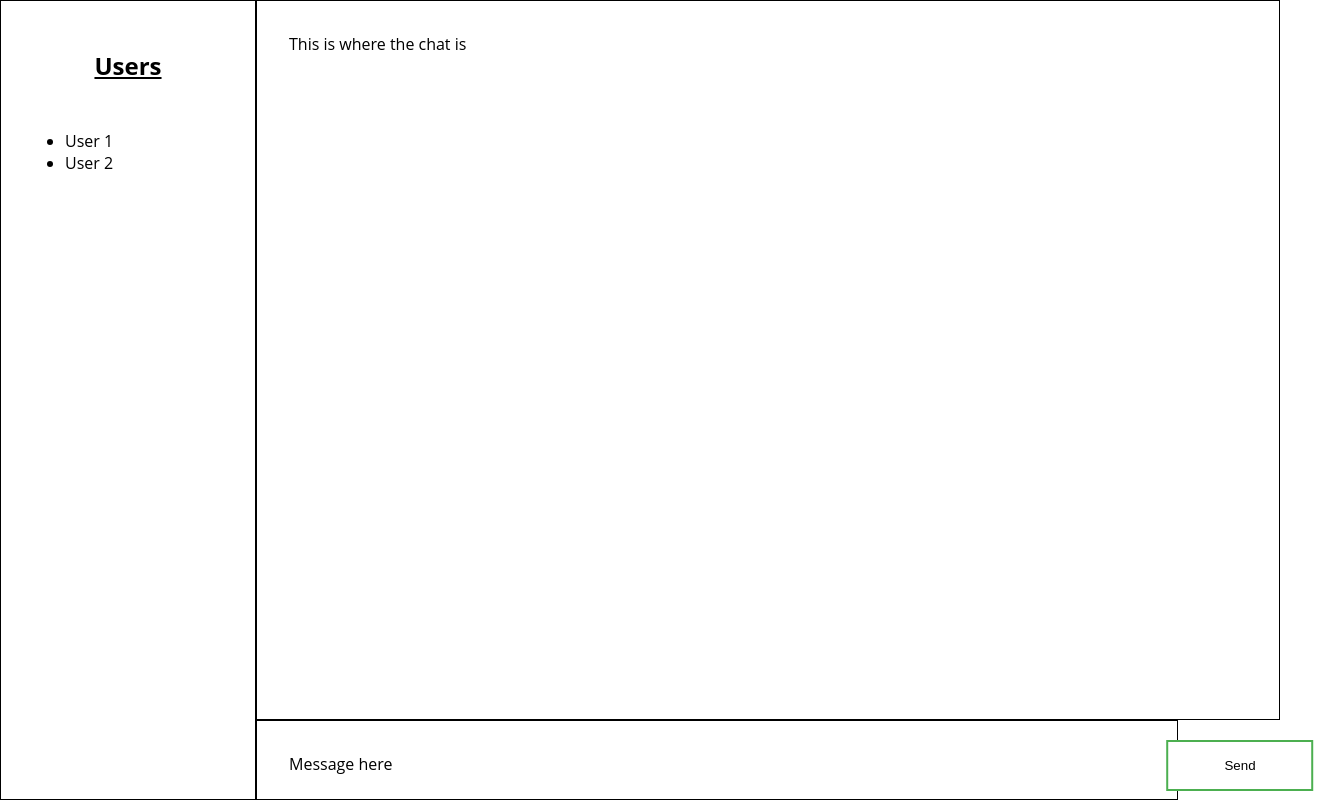
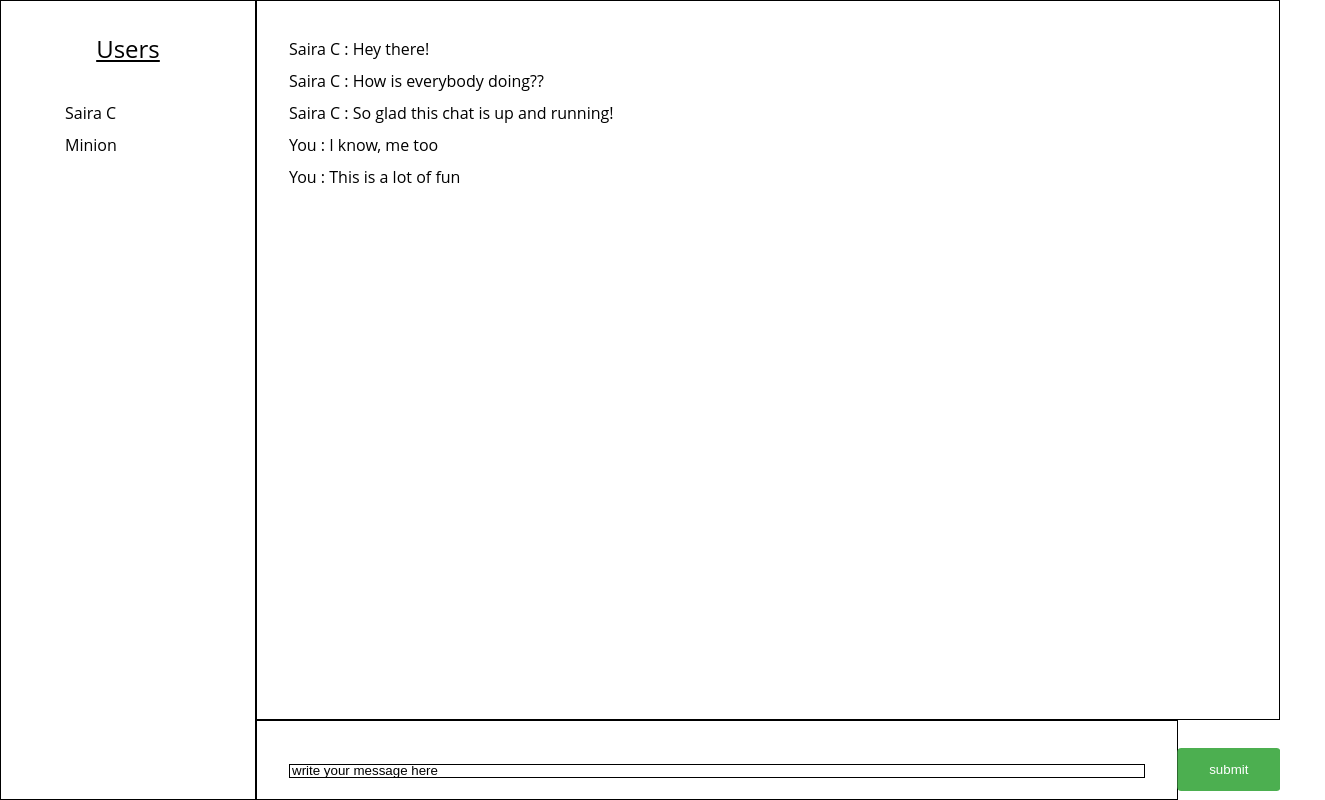
Before and after one commit to Saira2018/chat-app, an Angular app in the folder chat-application/: page / in a window 1280 px wide. Shown: the whole page, 1325 px wide, since content can reach past the window. Built offline with nearby package versions, Linux system fonts and the light colour scheme.

Commit message:
set up dynamic data in component.ts files. Set up 2 way binding on message.component

```diff
--- a/chat-application/src/app/app.module.ts
+++ b/chat-application/src/app/app.module.ts
@@ -1,6 +1,7 @@
 import { BrowserModule } from '@angular/platform-browser';
 import { NgModule } from '@angular/core';
 
+import { FormsModule }   from '@angular/forms';
 import { AppRoutingModule } from './app-routing.module';
 import { AppComponent } from './app.component';
 import { UserListComponent } from './user-list/user-list.component';
@@ -16,7 +17,8 @@ import { MessageComponent } from './message/message.component';
   ],
   imports: [
     BrowserModule,
-    AppRoutingModule
+    AppRoutingModule,
+    FormsModule
   ],
   providers: [],
   bootstrap: [AppComponent]
--- a/chat-application/src/app/chat-content/chat-content.component.html
+++ b/chat-application/src/app/chat-content/chat-content.component.html
@@ -1 +1,8 @@
-<div class="chat-content">This is where the chat is</div>
+<div class="chat-content">
+  <div *ngFor="let visitor of userSaira">
+    <p *ngFor="let messageText of visitor.messages"> {{ visitor.name }} : {{ messageText.text }}  </p>
+  </div>
+  <div *ngFor="let you of userSelf">
+    <p *ngFor="let messageText of you.messages"> {{ you.name }} : {{ messageText.text }}  </p>
+  </div>
+</div>
--- a/chat-application/src/app/chat-content/chat-content.component.ts
+++ b/chat-application/src/app/chat-content/chat-content.component.ts
@@ -5,11 +5,34 @@ import { Component, OnInit } from '@angular/core';
   templateUrl: './chat-content.component.html',
   styleUrls: ['./chat-content.component.scss']
 })
+
 export class ChatContentComponent implements OnInit {
 
-  constructor() { }
+  userSaira: any;
+  userSelf: any;
+
+  constructor() {
+
+    this.userSaira = [{
+        name: 'Saira C',
+         messages: [
+          { text: 'Hey there!'},
+          { text: 'How is everybody doing??'},
+          { text: 'So glad this chat is up and running!'}
+        ]
+      }];
+
+    this.userSelf = [{
+      name: 'You',
+      messages: [
+        { text: 'I know, me too' },
+        { text: 'This is a lot of fun' }
+      ]
+    }];
+
+   }
 
   ngOnInit() {
+
   }
-
 }
--- a/chat-application/src/app/message/message.component.html
+++ b/chat-application/src/app/message/message.component.html
@@ -1,2 +1,6 @@
-<div id="message">Message here</div>
-<div id="send-btn"><button>Send</button></div>
+<form>
+  <div id="message"><input [(ngModel)]="messageContent" name="messageSent" type="text" (keyup.enter)="handleClick()" /></div>
+</form>
+<div id="send-btn">
+    <input type="submit" value="submit" (click)="sendMessage()">
+</div>
--- a/chat-application/src/app/message/message.component.scss
+++ b/chat-application/src/app/message/message.component.scss
@@ -0,0 +1,26 @@
+input[type=text]{
+    width: 100%;
+    height: 100%;
+    display: inline-block;
+    border: 1px solid #000;
+    box-sizing: border-box;
+}
+
+input[type=submit] {
+    width: 100%;
+    background-color: #4CAF50;
+    color: white;
+    padding: 14px 20px;
+    margin: 8px 0;
+    border: none;
+    border-radius: 4px;
+    cursor: pointer;
+    top: 25%;
+    left: 25%;
+    position: relative;
+    transform: translateX(-25%);
+  }
+
+  input[type=submit]:hover {
+    background-color: #45a049;
+  }
--- a/chat-application/src/app/message/message.component.ts
+++ b/chat-application/src/app/message/message.component.ts
@@ -12,4 +12,16 @@ export class MessageComponent implements OnInit {
   ngOnInit() {
   }
 
+  messageContent = 'write your message here';
+
+  sendMessage() {
+    //sends message to database
+    console.log('button clicked: message sent = ', this.messageContent);
+  }
+
+
+
+  handleClick(){
+    console.log(this.messageContent);
+  }
 }
--- a/chat-application/src/app/user-list/user-list.component.html
+++ b/chat-application/src/app/user-list/user-list.component.html
@@ -1,7 +1,6 @@
 <div id="users">
     <h1>Users</h1>
     <ul>
-        <li>User 1</li>
-        <li>User 2</li>
+        <li *ngFor="let user of userList">{{ user.name }}</li>
     </ul>
 </div>
--- a/chat-application/src/app/user-list/user-list.component.ts
+++ b/chat-application/src/app/user-list/user-list.component.ts
@@ -7,7 +7,23 @@ import { Component, OnInit } from '@angular/core';
 })
 export class UserListComponent implements OnInit {
 
-  constructor() { }
+  userList: any;
+
+  constructor() {
+
+    this.userList = [
+      {
+        name: 'Saira C',
+        online: true
+      },
+      {
+        name: 'Minion',
+        online: false
+      }
+    ]
+  }
+
+
 
   ngOnInit() {
   }
--- a/chat-application/src/styles.scss
+++ b/chat-application/src/styles.scss
@@ -1,4 +1,61 @@
 /* You can add global styles to this file, and also import other style files */
+//resets
+
+
+/* http://meyerweb.com/eric/tools/css/reset/
+   v2.0 | 20110126
+   License: none (public domain)
+*/
+
+html, body, div, span, applet, object, iframe,
+h1, h2, h3, h4, h5, h6, p, blockquote, pre,
+a, abbr, acronym, address, big, cite, code,
+del, dfn, em, img, ins, kbd, q, s, samp,
+small, strike, strong, sub, sup, tt, var,
+b, u, i, center,
+dl, dt, dd, ol, ul, li,
+fieldset, form, label, legend,
+table, caption, tbody, tfoot, thead, tr, th, td,
+article, aside, canvas, details, embed,
+figure, figcaption, footer, header, hgroup,
+menu, nav, output, ruby, section, summary,
+time, mark, audio, video {
+	margin: 0;
+	padding: 0;
+	border: 0;
+	font-size: 100%;
+	font: inherit;
+	vertical-align: baseline;
+}
+/* HTML5 display-role reset for older browsers */
+article, aside, details, figcaption, figure,
+footer, header, hgroup, menu, nav, section {
+	display: block;
+}
+body {
+	line-height: 2rem;
+}
+ol, ul {
+	list-style: none;
+}
+blockquote, q {
+	quotes: none;
+}
+blockquote:before, blockquote:after,
+q:before, q:after {
+	content: '';
+	content: none;
+}
+table {
+	border-collapse: collapse;
+	border-spacing: 0;
+}
+
+
+
+
+//main styling
+
 body, html {
     padding: 0;
     margin:0;
@@ -69,14 +126,3 @@ body, html {
     width: 10%;
     position: relative;
   }
-
-  button {
-    background-color: white;
-    color: black;
-    border: 2px solid #4CAF50; /* Green */
-    padding: 1rem 3.5rem;
-    top: 25%;
-    left: 25%;
-    position: relative;
-    transform: translateX(-25%);
-  }
```
